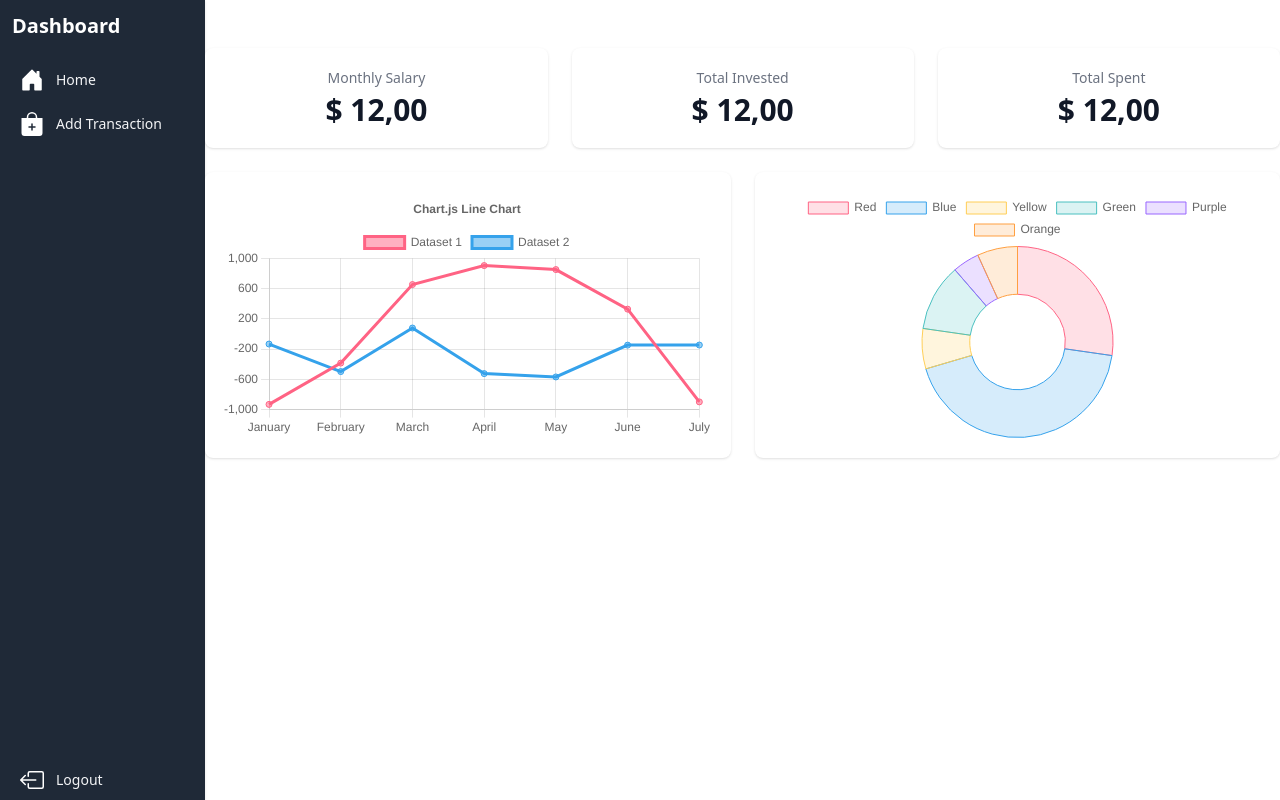
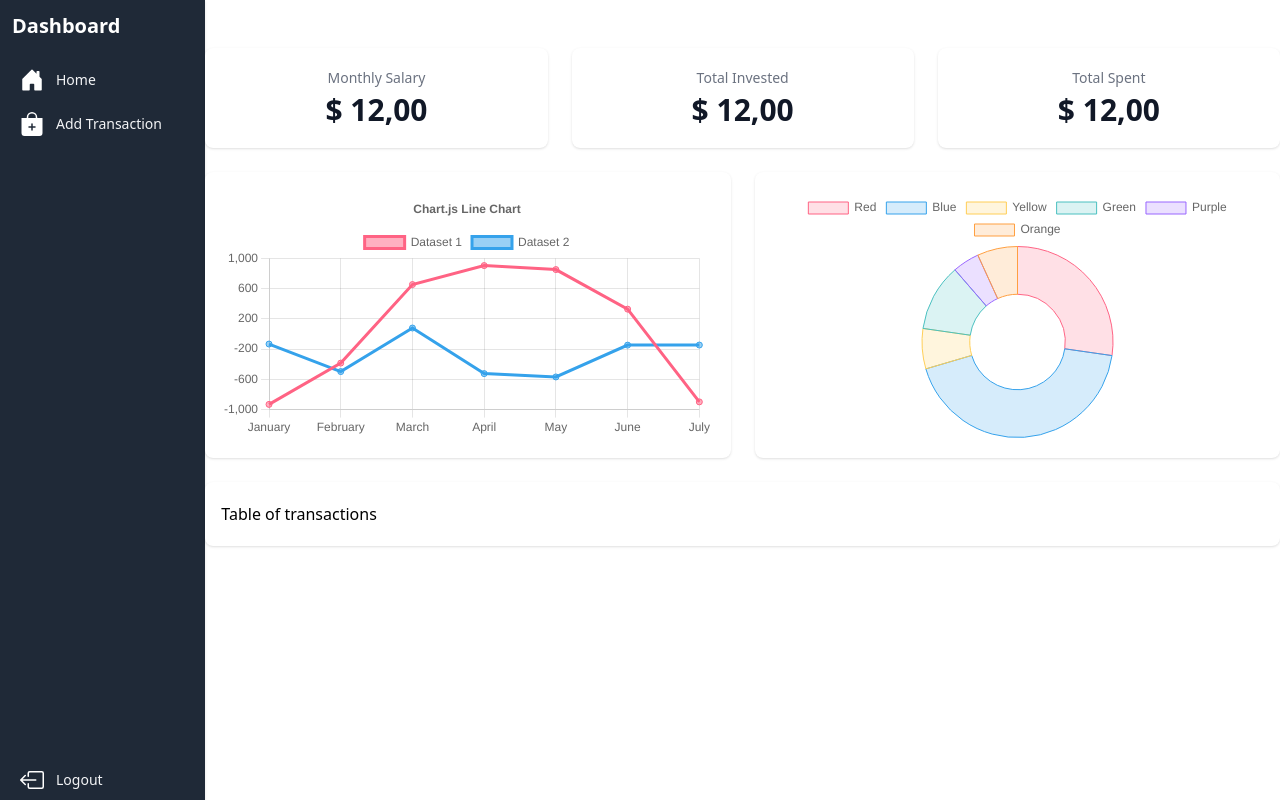
Before and after one commit to CaetanoGS/puc-final-thesis, a React (Create React App) app in the folder web-app/: page /dashboard in a window 1280 px wide. Built offline with nearby package versions, Linux system fonts and the light colour scheme.

Commit message:
feat(core): Create the space for the table of content
The table will receive the transactions where they can be updated and deleted.

```diff
--- a/web-app/src/App.js
+++ b/web-app/src/App.js
@@ -1,6 +1,6 @@
 import Login from "./components/Login";
 import Register from "./components/Register";
-import Sidebar from "./components/Sidebar";
+import Dashboard from "./components/Dashboard";
 import { BrowserRouter as Router, Routes, Route} from 'react-router-dom';
 
 
@@ -11,7 +11,7 @@ export default function App() {
         <Routes>
           <Route path='/signup' element={<Register/>} />
           <Route path='/' element={<Login/>} />
-          <Route path='/dashboard' element={<Sidebar/>} />
+          <Route path='/dashboard' element={<Dashboard/>} />
         </Routes>
       </div>
     </Router>
--- a/web-app/src/components/Sidebar.jsx
+++ b/web-app/src/components/Dashboard.jsx
@@ -85,9 +85,9 @@ const data1 = {
     ],
 };
 
-export default function Sidebar() {
+export default function Dashboard() {
     return (
-        <div className="flex">
+        <div className="flex max-h-full">
             <div className="flex flex-col h-screen p-3 bg-gray-800 shadow w-60">
                 <div className="space-y-3">
                     <div className="flex items-center">
@@ -165,6 +165,11 @@ export default function Sidebar() {
                         <Doughnut data={data1} options={{ maintainAspectRatio: false }} />
                     </div>
                 </div>
+                <div className="grid grid-cols-1 gap-6 mb-6 lg:grid-cols-1">
+                    <div className="w-full px-4 py-5 bg-white rounded-lg shadow">
+                        Table of transactions
+                    </div>
+                </div>
             </div>
         </div>
     );
```
